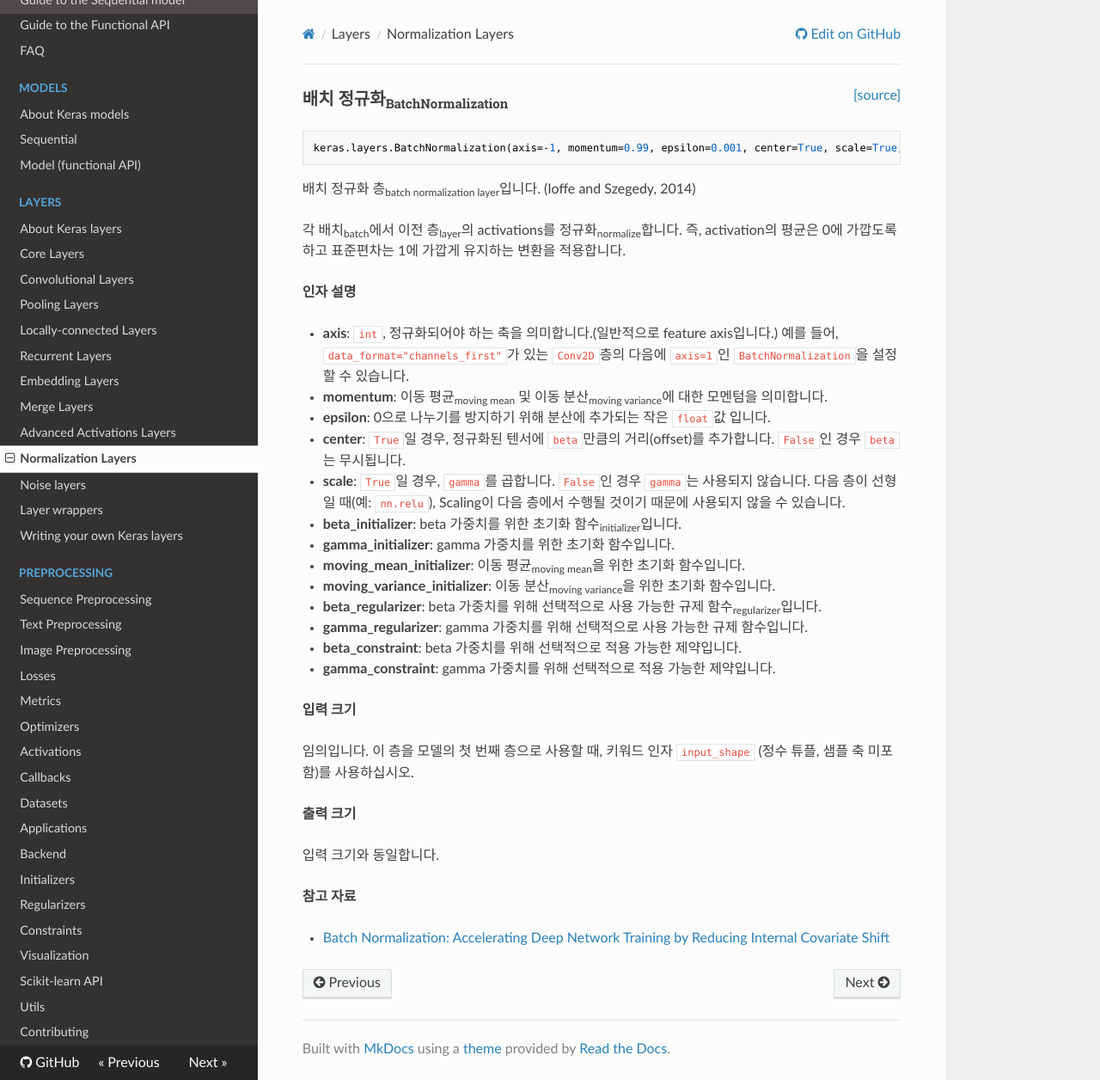
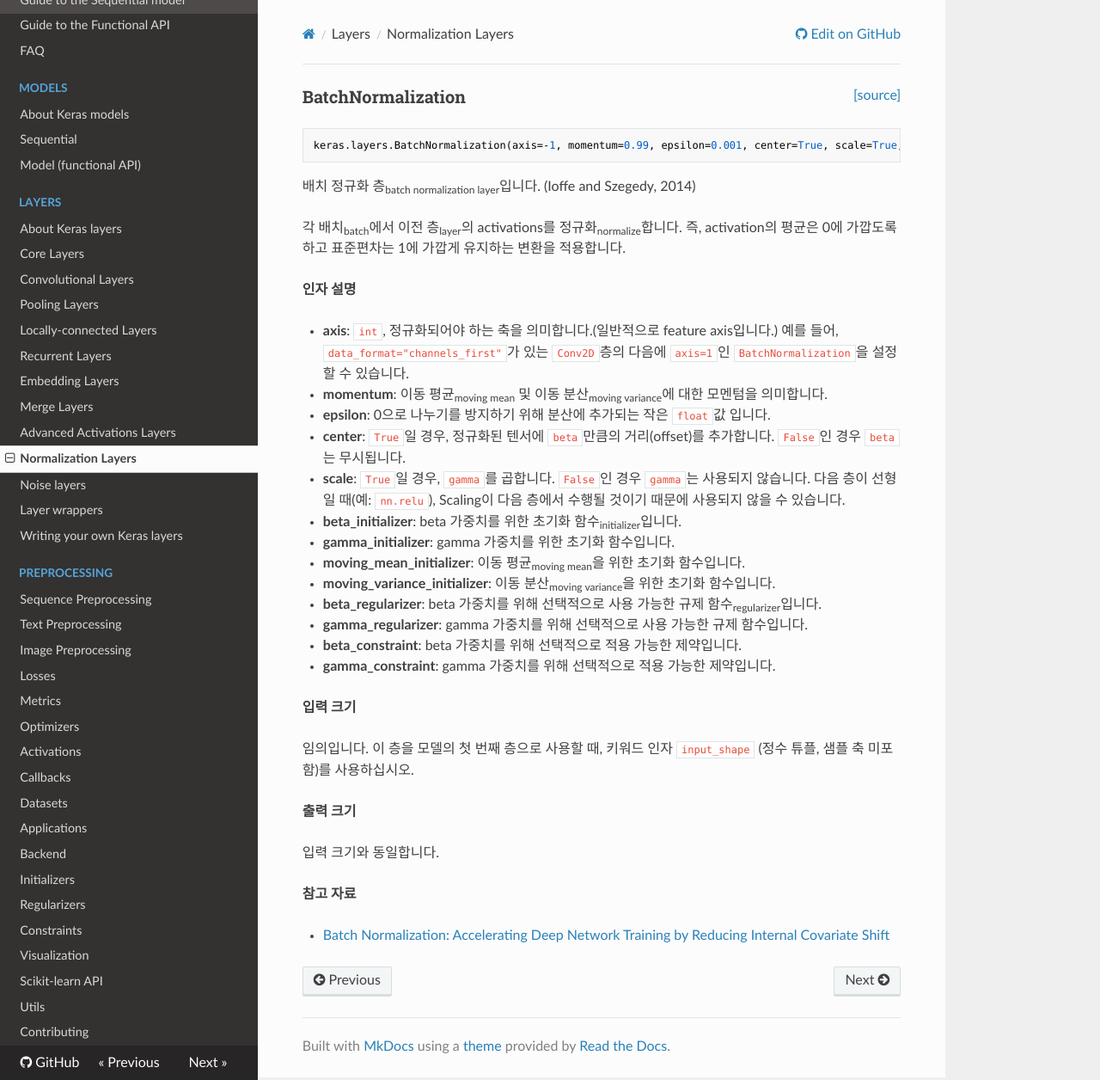
Before and after one commit to keras-team/keras-docs-ko, an MkDocs documentation site: the page built from sources/layers/normalization.md, in a window 1280 px wide and 1256 px high. Shown: the whole window at 86% size. Built offline with MkDocs 1.6.1, drawn with Linux system fonts in a browser that asks for light colours; nearby versions of some CDN libraries.

Commit message:
Update normalization.md

````diff
--- a/sources/layers/normalization.md
+++ b/sources/layers/normalization.md
@@ -1,5 +1,5 @@
 <span style="float:right;">[[source]](https://github.com/keras-team/keras/blob/master/keras/layers/normalization.py#L16)</span>
-### 배치 정규화<sub>BatchNormalization</sub>
+### BatchNormalization
 
 ```python
 keras.layers.BatchNormalization(axis=-1, momentum=0.99, epsilon=0.001, center=True, scale=True, beta_initializer='zeros', gamma_initializer='ones', moving_mean_initializer='zeros', moving_variance_initializer='ones', beta_regularizer=None, gamma_regularizer=None, beta_constraint=None, gamma_constraint=None)
````
